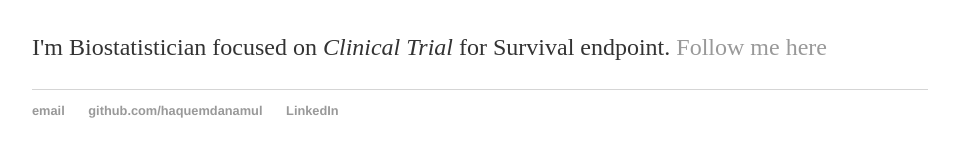
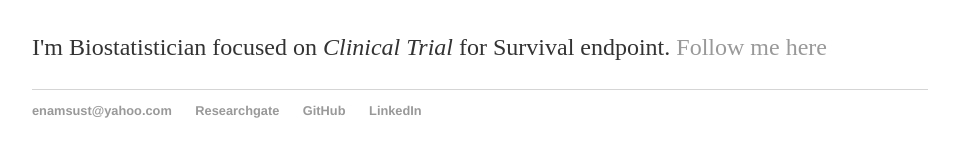
Before and after one commit to haquemdanamul/haquemdanamul, a Jekyll site: the page built from index.html, in a window 1280 px wide. Shown: the part 166-323 px from the top of the page, without its empty margins (160-1119 px from the left). Built offline with Jekyll 4.4.1, drawn with Linux system fonts in a browser that asks for light colours.

Commit message:
Update default.html

```diff
--- a/_layouts/default.html
+++ b/_layouts/default.html
@@ -21,8 +21,9 @@
 			</div><!-- /.container -->
 			<footer>
 	    		<ul>
-	        		<li><a href="mailto:enamsust@yahoo.com">email</a></li>
-	        		<li><a href="https://github.com/haquemdanamul">github.com/haquemdanamul</a></li>
+	        		<li><a href="mailto:enamsust@yahoo.com">enamsust@yahoo.com</a></li>
+				<li><a href="https://https://www.researchgate.net/profile/Mohammad_Anamul_Haque">Researchgate</a></li>
+	        		<li><a href="https://github.com/haquemdanamul">GitHub</a></li>
 				<li><a href="https://linkedin.com/in/mohammad-anamul-haque-40541060">LinkedIn</a></li>
 				</ul>
 			</footer>
```
